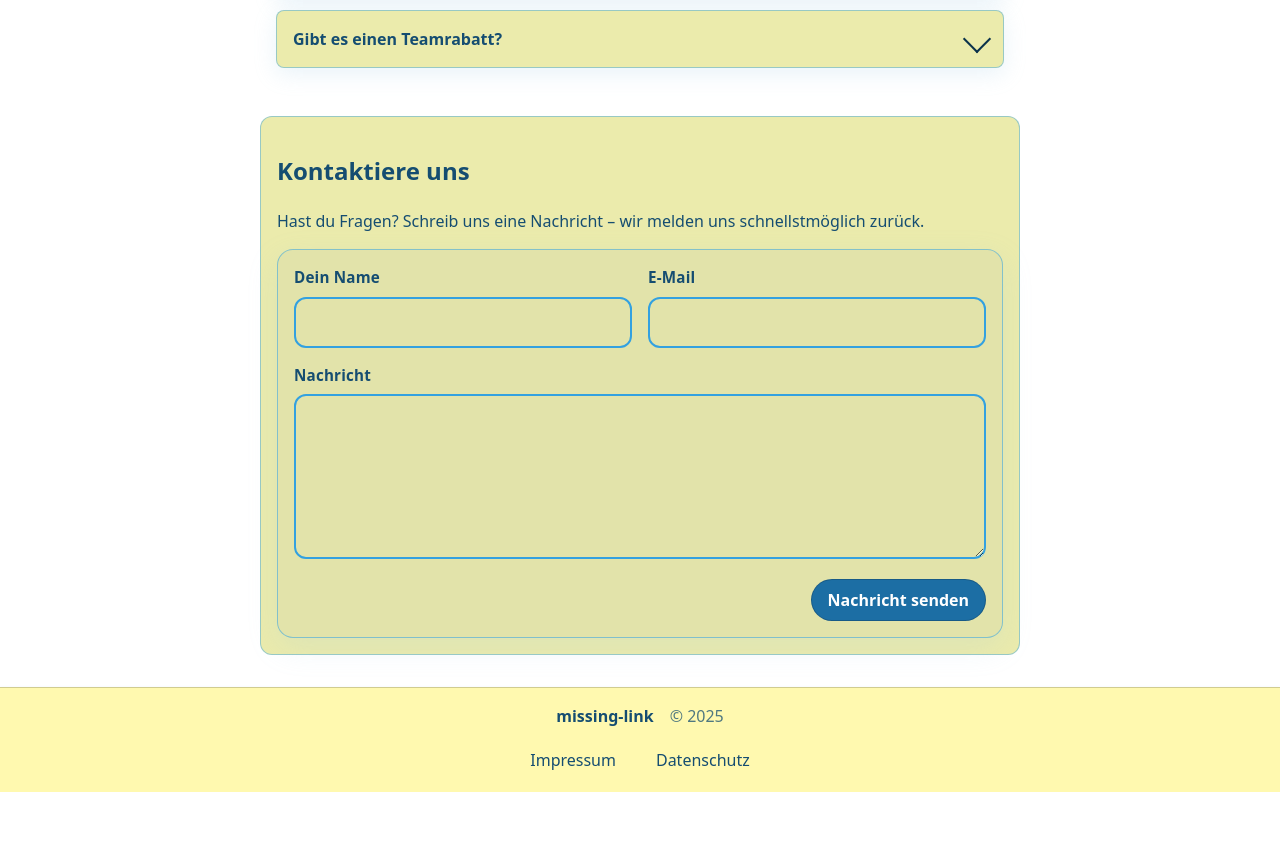
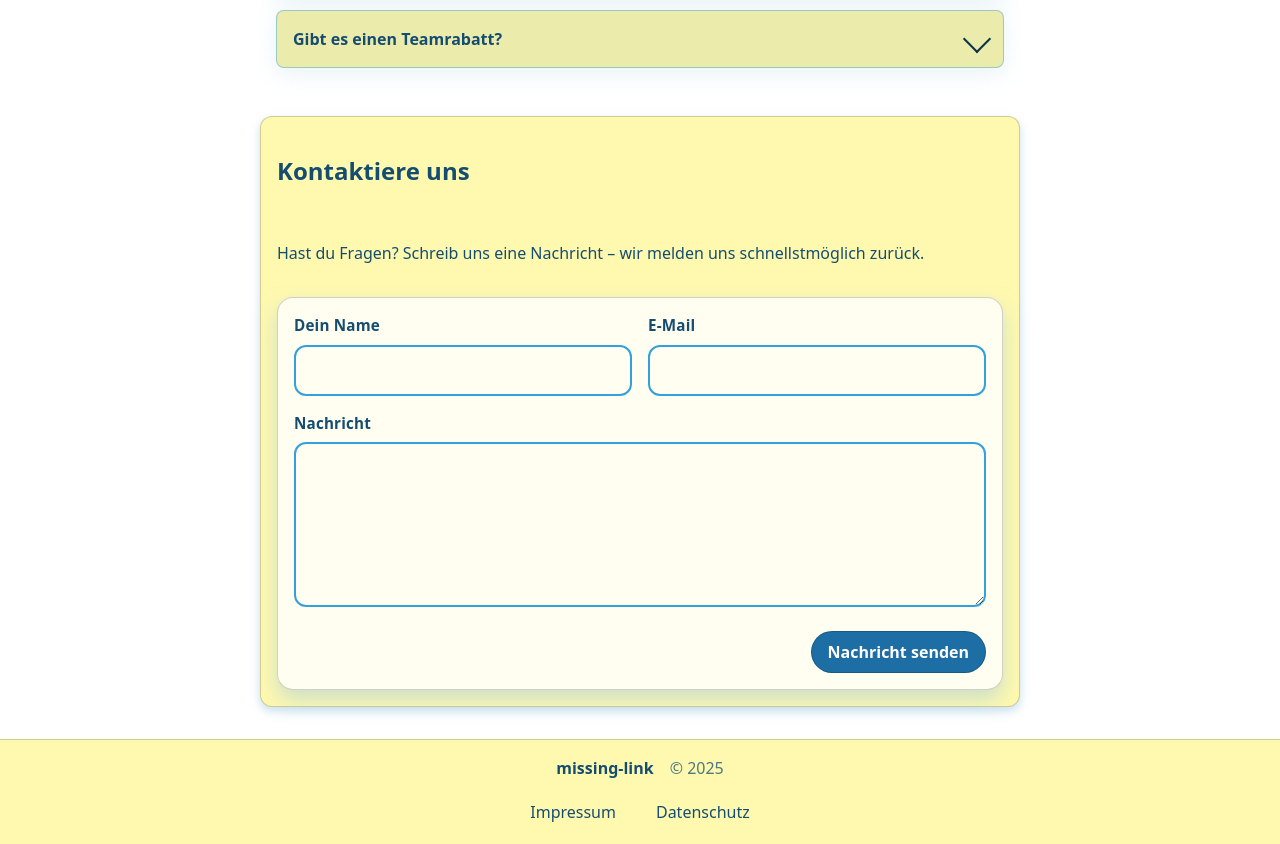
Before and after one commit to g0r1s3/missing-link-frontend, a React (Vite) app: page / in a window 1280 px wide. Shown: the part 1089-1933 px from the top of the page. Before the commit the page ends 1881 px from the top, so only its background shows below. Built offline with nearby package versions, Linux system fonts and the light colour scheme; no server answers.

Commit message:
fixed LPContact Component according to lint

```diff
--- a/src/components/LPContact/LPContact.css
+++ b/src/components/LPContact/LPContact.css
@@ -1,67 +1,87 @@
 /* src/components/LPContact/LPContact.css */
+
+/* Sektion als Grid: Child wird per inline-size begrenzt, ohne margin:auto */
 .ml-contact {
-  background: color-mix(in oklab, var(--color-bg) 92%, var(--color-text) 8%);
-    border: 1px solid color-mix(in oklab, var(--color-border) 45%, transparent);
-    border-radius: var(--radius-md, 16px);
-  color: var(--color-text);
-
-  /* entferne die obere Linie (verursachte blauen Strich) */
-
-  /* border-top: 1px solid color-mix(in oklab, var(--color-border) 45%, transparent); */
+    background: var(--surface);
+    border-color: var(--border-color);
+    border-radius: var(--radius-md);
+    border-style: solid;
+    border-width: 1px;
+    box-shadow: var(--shadow-2);
+    color: var(--on-surface);
+    display: grid;
+    place-items: center;
+    width: 100%;
 }
 
-.ml-contact__container {
-  margin: 0 auto;
-  max-width: 960px;
-  padding: 1rem;
+/* zentrierter Container mit Maxbreite */
+.ml-contact-container {
+    display: grid;
+    gap: var(--space-4);
+    inline-size: min(100%, var(--container-lg));
+    padding-block: var(--space-4);
+    padding-inline: var(--space-4);
 }
 
-/* Abgerundetes Panel – sichtbare Rundungen dank overflow: hidden */
-.ml-contact__panel {
-  background: color-mix(in oklab, var(--color-bg) 88%, var(--color-text) 12%);
-  background-clip: padding-box;
-  border: 1px solid color-mix(in oklab, var(--color-border) 55%, transparent);
-  border-radius: var(--radius-lg, 16px);
-  box-shadow: 0 10px 30px color-mix(in oklab, var(--shadow, black) 18%, transparent);
-  overflow: hidden;
-  padding: var(--space-4, 1rem);
+/* Headline & Subline */
+.ml-contact-title {
+    /* bewusst keine Literale – Defaults ok */
 }
 
-/* Inputs im Panel ebenfalls abrunden (TextField) */
-.ml-contact__panel .tf-input {
-  border-radius: var(--radius-md, 12px);
+.ml-contact-subtitle {
+    opacity: var(--opacity-85);
 }
 
-.ml-contact__form {
-  display: grid;
-  gap: 1rem;
+/* Panel: Oberfläche, Border, Schatten aus Theme */
+.ml-contact-panel {
+    background: var(--panel-bg);
+    border-color: var(--panel-border);
+    border-radius: var(--radius-lg);
+    border-style: solid;
+    border-width: 1px;
+    box-shadow: var(--shadow-3);
+    overflow: hidden;
+    padding-block: var(--space-4);
+    padding-inline: var(--space-4);
 }
 
-.ml-contact__row {
+/* Formlayout */
+.ml-contact-form {
     display: grid;
-  gap: 0.75rem;
+    gap: var(--space-4);
+}
+
+.ml-contact-row {
+    display: grid;
+    gap: var(--space-3);
 }
 
 @media (width >= 720px) {
-  .ml-contact__row:first-of-type {
-    gap: 1rem;
+    .ml-contact-row:first-of-type {
+        gap: var(--space-4);
         grid-template-columns: 1fr 1fr;
     }
 }
 
-/* Entfernt: Label- und Textarea-spezifisches Styling, ist jetzt in TextArea.css */
-
-/* ... existing code ... */
-.ml-contact__actions {
+/* Aktionen rechtsbündig */
+.ml-contact-actions {
     display: flex;
     justify-content: flex-end;
-  margin-top: 0.25rem;
+    margin-block-start: var(--space-2);
 }
 
-/* Success-Box mit denselben Rundungen */
-.ml-contact__success {
-  background: color-mix(in oklab, var(--color-bg) 84%, var(--color-text) 16%);
-  border: 1px solid color-mix(in oklab, var(--color-border) 55%, transparent);
+/* Success-Box im selben Stil wie Panel */
+.ml-contact-success {
+    background: var(--panel-bg);
+    border-color: var(--panel-border);
     border-radius: var(--radius-md);
-  padding: 1rem;
+    border-style: solid;
+    border-width: 1px;
+    padding-block: var(--space-4);
+    padding-inline: var(--space-4);
 }
+
+/* Optional: Inputs im Panel extra abrunden, falls gewünscht */
+.ml-contact-panel .tf-input {
+    border-radius: var(--radius-md);
+}
--- a/src/components/LPContact/LPContact.tsx
+++ b/src/components/LPContact/LPContact.tsx
@@ -1,10 +1,10 @@
 // src/components/LPContact/LPContact.tsx
-// @ts-ignore
 import React, { useState } from 'react'
 import './LPContact.css'
+
 import { TextField, Button, TextArea } from '../' // aus dem Komponenten-Index
 
-const LPContact: React.FC = () => {
+function LPContact() {
   const [name, setName] = useState('')
   const [email, setEmail] = useState('')
   const [message, setMessage] = useState('')
@@ -12,26 +12,26 @@ const LPContact: React.FC = () => {
 
   const onSubmit = (e: React.FormEvent) => {
     e.preventDefault()
-        // TODO: Hier kannst du z. B. eine API aufrufen
+    // TODO: API-Call
     setSubmitted(true)
   }
 
   return (
     <section className="ml-contact" aria-labelledby="contact-heading">
-            <div className="ml-contact__container">
-                <h2 id="contact-heading" className="ml-contact__title">Kontaktiere uns</h2>
-                <p className="ml-contact__subtitle">
+      <div className="ml-contact-container">
+        <h2 id="contact-heading" className="ml-contact-title">Kontaktiere uns</h2>
+        <p className="ml-contact-subtitle">
           Hast du Fragen? Schreib uns eine Nachricht – wir melden uns schnellstmöglich zurück.
         </p>
 
-                <div className="ml-contact__panel">
+        <div className="ml-contact-panel">
           {submitted ? (
-                        <div className="ml-contact__success" role="status">
+            <div className="ml-contact-success" role="status">
               Danke! Deine Nachricht wurde gesendet.
             </div>
           ) : (
-                        <form className="ml-contact__form" onSubmit={onSubmit} noValidate>
-                            <div className="ml-contact__row">
+            <form className="ml-contact-form" onSubmit={onSubmit} noValidate>
+              <div className="ml-contact-row">
                 <TextField
                   id="contact-name"
                   label="Dein Name"
@@ -50,18 +50,18 @@ const LPContact: React.FC = () => {
                 />
               </div>
 
-                            <div className="ml-contact__row">
+              <div className="ml-contact-row">
                 <TextArea
                   id="contact-message"
                   label="Nachricht"
                   value={message}
-                                    onChange={(e) => setMessage(e.target.value)}
+                  onChange={(e: React.ChangeEvent<HTMLTextAreaElement>) => setMessage(e.target.value)}
                   rows={6}
                   required
                 />
               </div>
 
-                            <div className="ml-contact__actions">
+              <div className="ml-contact-actions">
                 <Button type="submit">Nachricht senden</Button>
               </div>
             </form>
```
Lines whose indentation alone changed are shown as unchanged.
